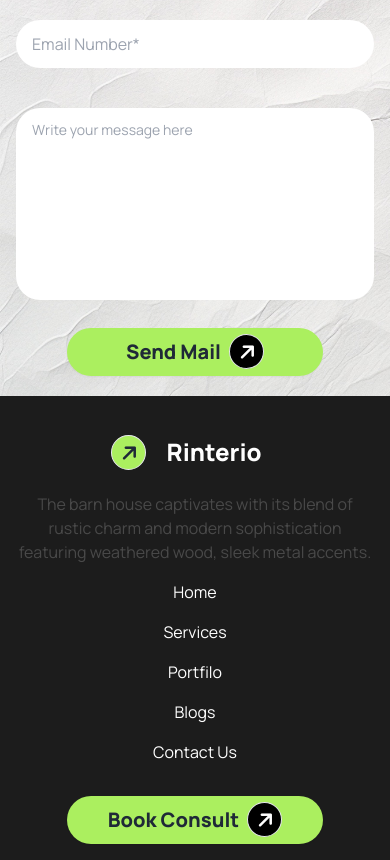
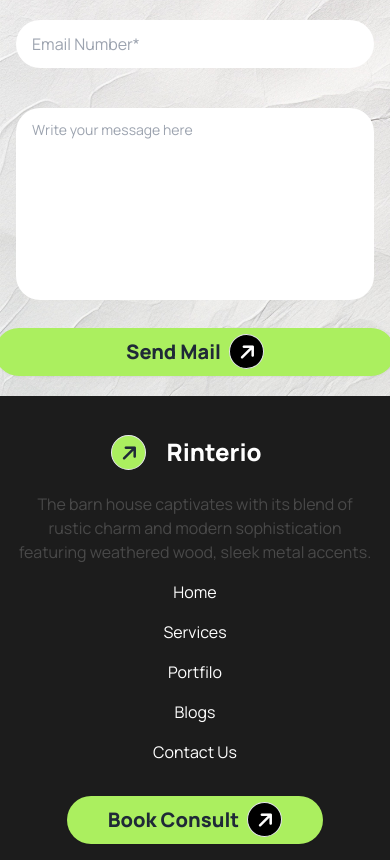
Before and after one commit to MeghlaB/Assingment-03, a plain HTML site: page index.html in a window 390 px wide. Shown: the part 8136-8996 px from the top of the page. Drawn offline with nearby package versions, Linux system fonts and the light colour scheme.

Commit message:
send -mail

```diff
--- a/index.html
+++ b/index.html
@@ -326,7 +326,7 @@
             </div>
           </div>
           <div class="flex items-center justify-center pt-7">
-            <button class="btn btn-wide border-none rounded-3xl text-xl lg:w-[850px]  font-extrabold bg-primary hover:bg-[#ABEF5F80]">Send Mail <i class="fa-solid fa-arrow-right   border px-2 py-2 rounded-full w-[35px] h-[35px] bg-black text-white -rotate-45"></i></button>
+            <button class="btn btn-wide border-none rounded-3xl text-xl w-[400px] lg:w-[850px]  font-extrabold bg-primary hover:bg-[#ABEF5F80]">Send Mail <i class="fa-solid fa-arrow-right   border px-2 py-2 rounded-full w-[35px] h-[35px] bg-black text-white -rotate-45"></i></button>
           </div>
         </div>
       </section>
```
